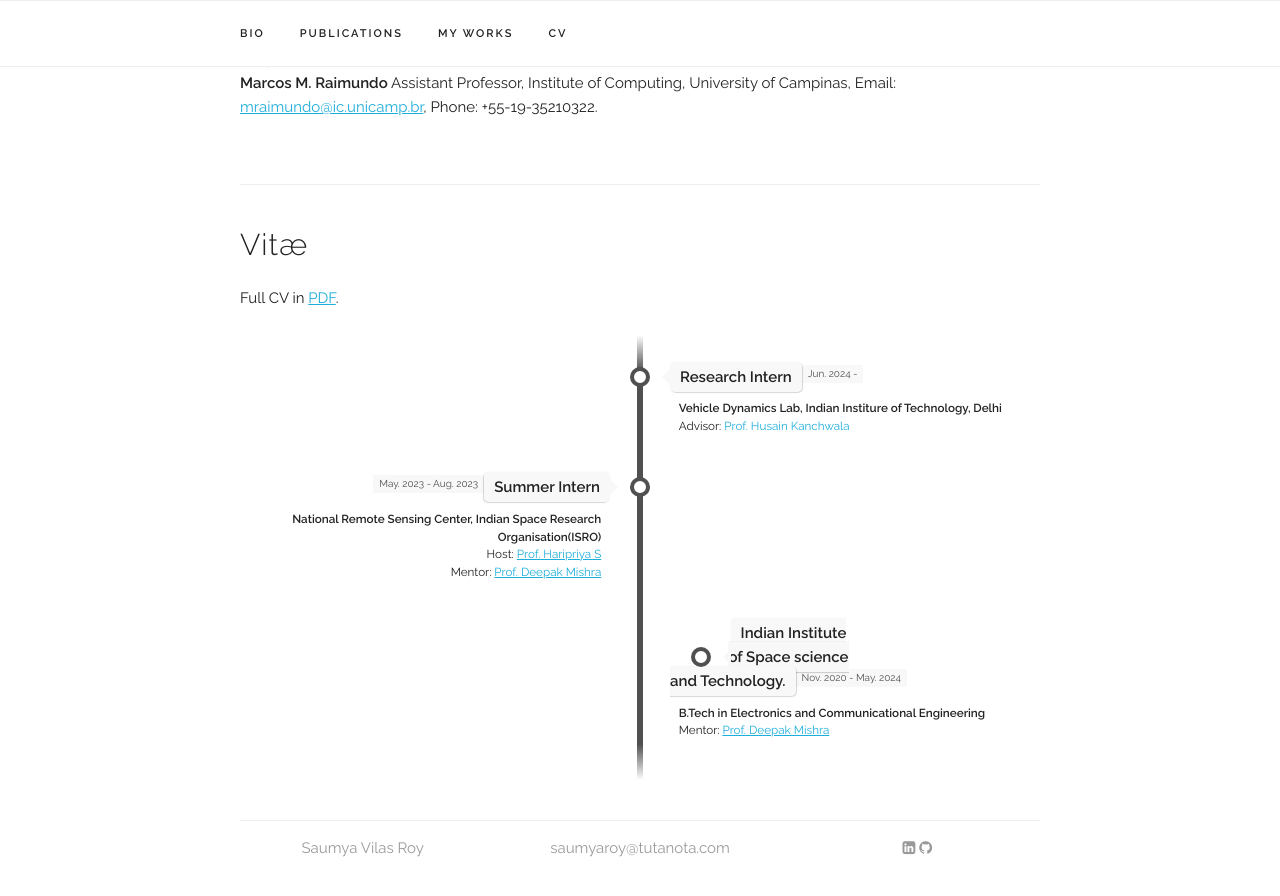
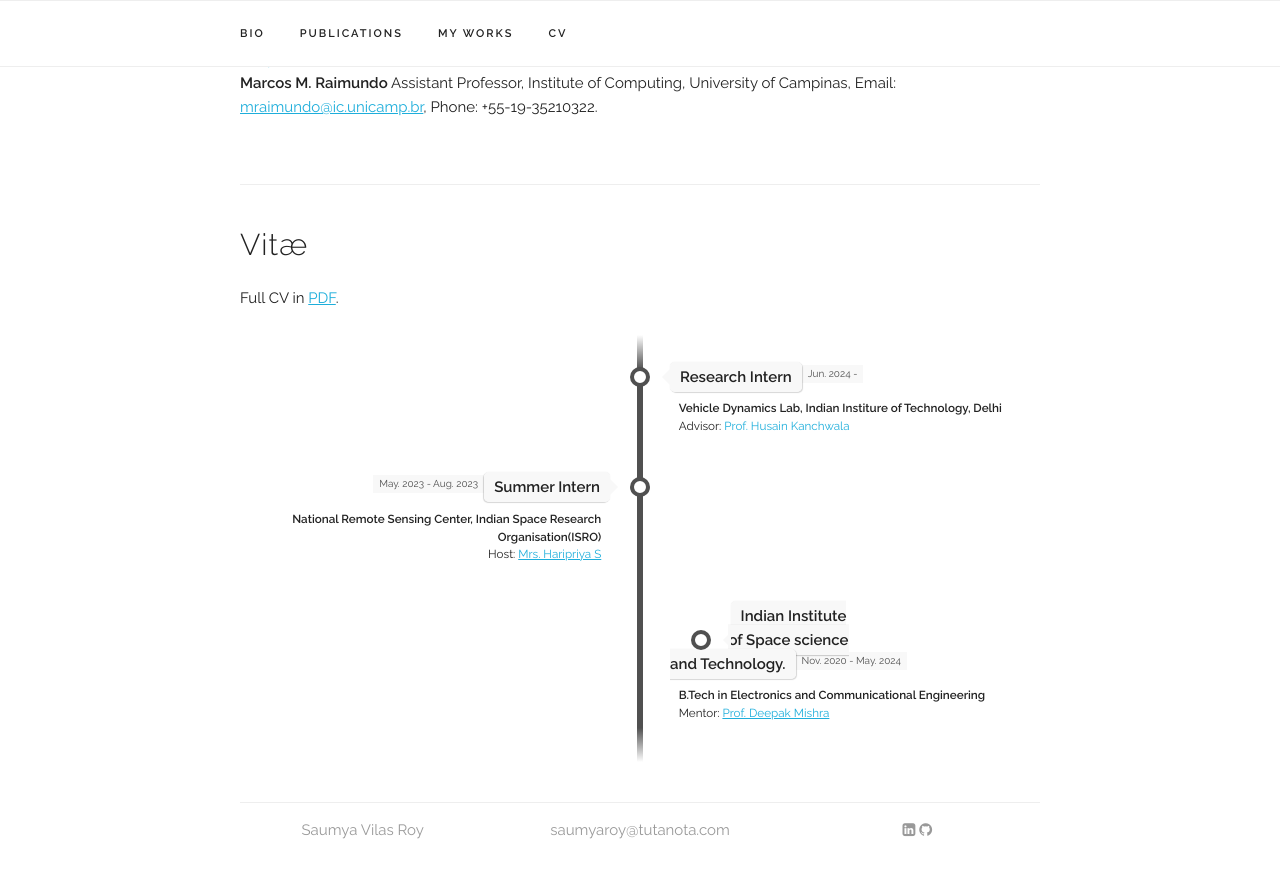
Before and after one commit to kurmananda/saumya, a Jekyll site: the page built from index.html, in a window 1280 px wide and 900 px high, scrolled down 1797 px. Shown: the top 896 px of the window. Built offline with Jekyll 4.4.1, drawn with Linux system fonts in a browser that asks for light colours.

Commit message:
Update experience.yaml

```diff
--- a/_data/experience.yaml
+++ b/_data/experience.yaml
@@ -9,7 +9,7 @@ experiences:
 - place: "Summer Intern"
   time: "May. 2023 - Aug. 2023"
   title: "National Remote Sensing Center, Indian Space Research Organisation(ISRO)"
-  subtitle: "Host: <a href='#  style='text-decoration: none;'>Prof. Haripriya S</a><br>Mentor: <a href='#  style='text-decoration: none;'>Prof. Deepak Mishra</a>"
+  subtitle: "Host: <a href='#  style='text-decoration: none;'>Mrs. Haripriya S</a>"
   category: "work"
 
 - place: "Indian Institute <br> of Space science <br> and Technology."
```
